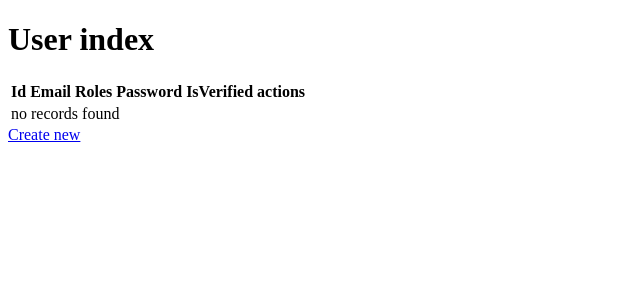
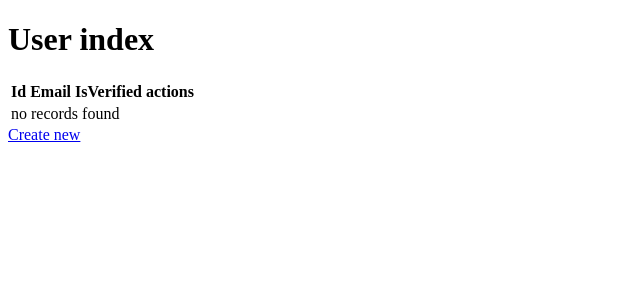
Before and after one commit to abirJmail/blogCampers, a Symfony app: template templates/admin_user/index.html.twig in a window 1280 px wide. Shown: the top 300 px of the page, without its empty margins (0-640 px from the left). Run offline with Twig, Linux system fonts and the light colour scheme; the template is opened without the code that fills it, so the values that code supplies are empty; some libraries are stand-ins or nearby versions.

Commit message:
user modification

```diff
--- a/src/Form/UserType.php
+++ b/src/Form/UserType.php
@@ -13,7 +13,7 @@ class UserType extends AbstractType
     {
         $builder
             ->add('email')
-            ->add('roles')
+            // ->add('roles')
             ->add('password')
             ->add('isVerified')
         ;
--- a/templates/admin_user/index.html.twig
+++ b/templates/admin_user/index.html.twig
@@ -10,8 +10,8 @@
             <tr>
                 <th>Id</th>
                 <th>Email</th>
-                <th>Roles</th>
-                <th>Password</th>
+                {# <th>Roles</th>
+                <th>Password</th> #}
                 <th>IsVerified</th>
                 <th>actions</th>
             </tr>
@@ -21,8 +21,8 @@
             <tr>
                 <td>{{ user.id }}</td>
                 <td>{{ user.email }}</td>
-                <td>{{ user.roles ? user.roles|json_encode : '' }}</td>
-                <td>{{ user.password }}</td>
+                {# <td>{{ user.roles ? user.roles|json_encode : '' }}</td> #}
+                {# <td>{{ user.password }}</td> #}
                 <td>{{ user.isVerified ? 'Yes' : 'No' }}</td>
                 <td>
                     <a href="{{ path('app_admin_user_show', {'id': user.id}) }}">show</a>
```
